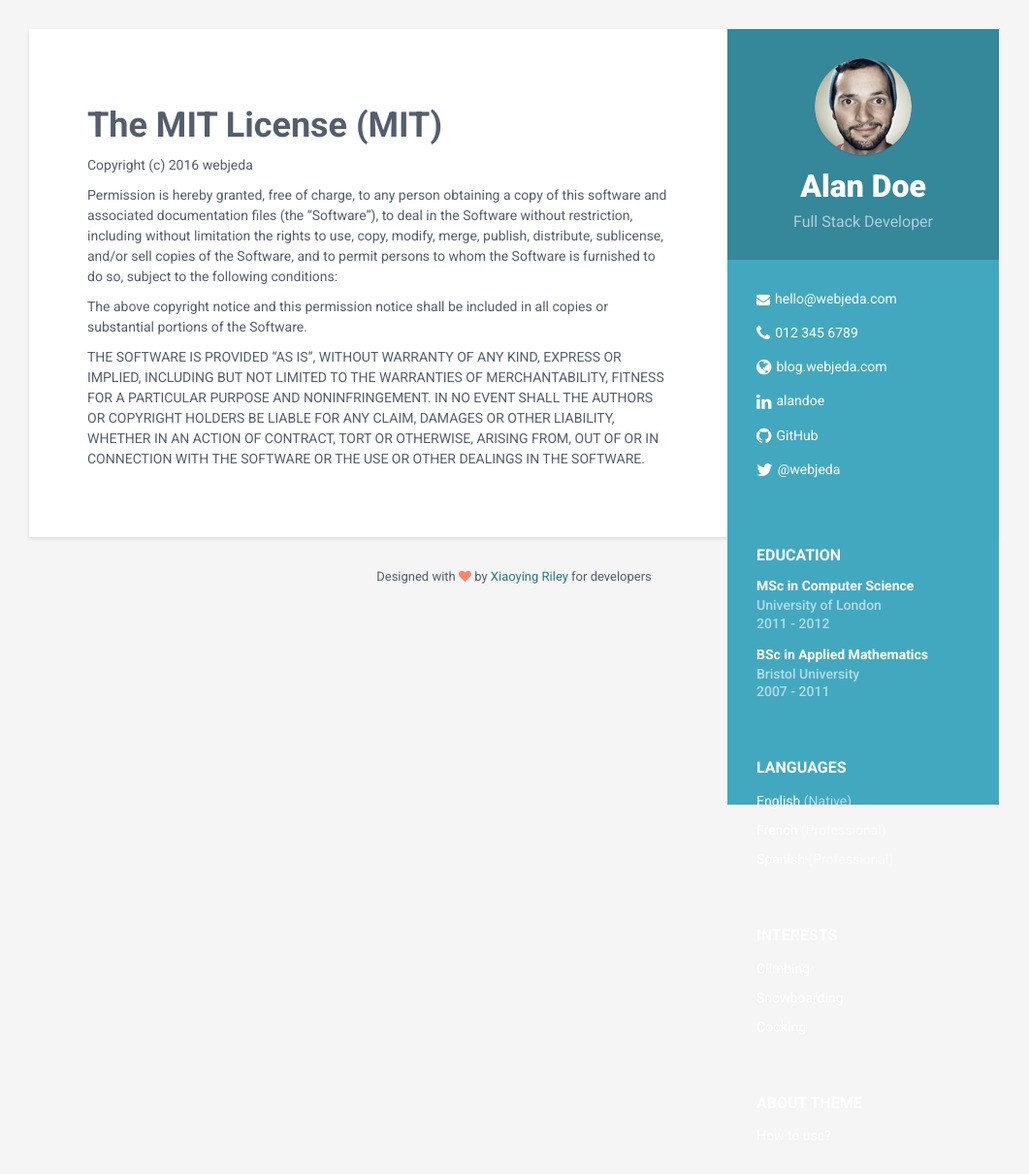
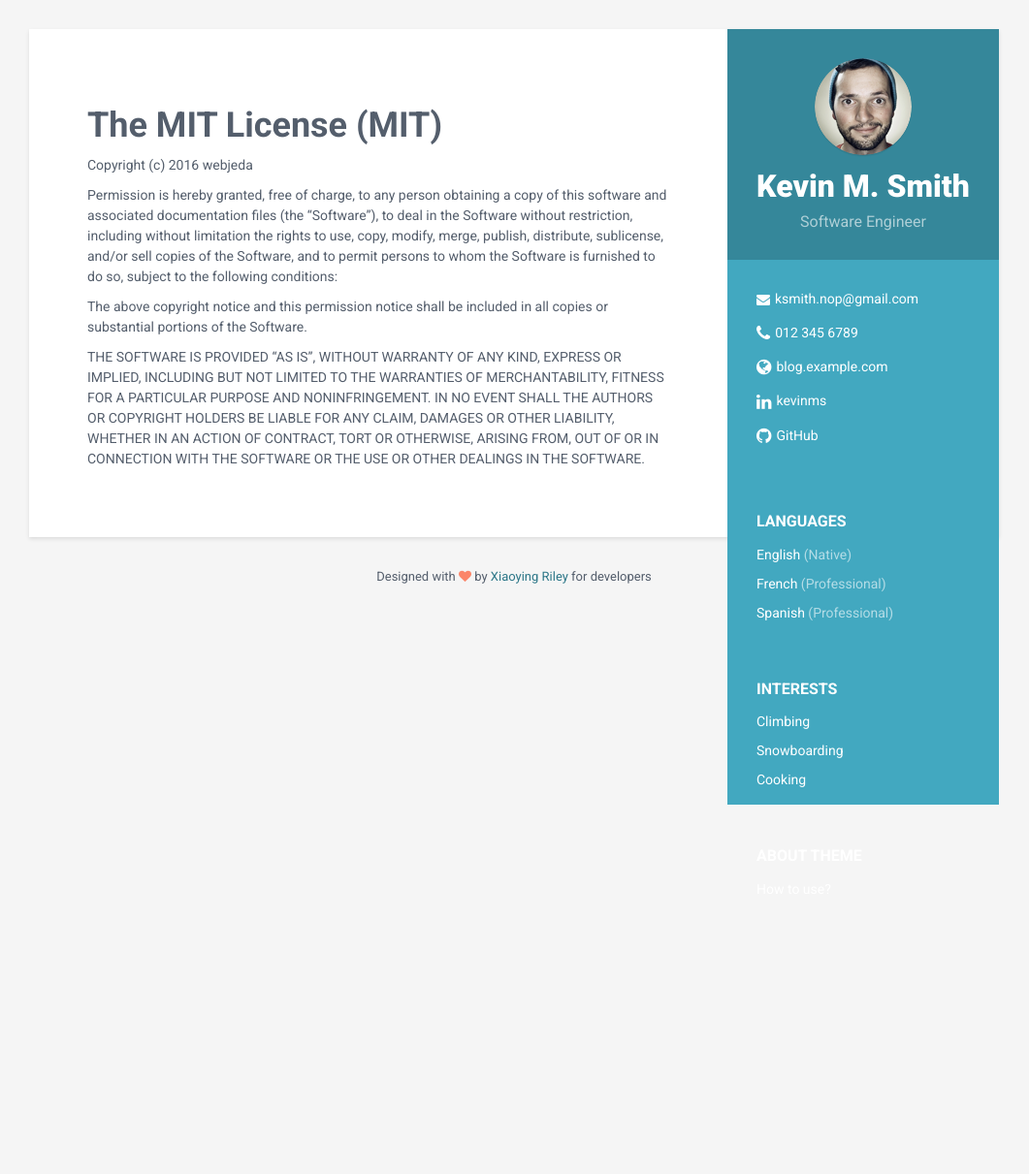
Before and after one commit to kevinms/kevinms.github.io, a Jekyll site: the page built from attribution/online-cv/LICENCE.md, in a window 1280 px wide. Shown: the whole page at 97% size, without its empty margins (110-1171 px from the left). Built offline with Jekyll 4.4.1, drawn with Linux system fonts in a browser that asks for light colours; our own code applies the rules of GitHub Pages for plain Markdown files; after the commit the page ends 957 px from its top, so only the background shows below that.

Commit message:
Updated yaml config.

```diff
--- a/_config.yml
+++ b/_config.yml
@@ -1,7 +1,7 @@
 # Site Settings
 title: My Resume
-url: 'http://webjeda.com'
-baseurl: '/online-cv' #change it according to your repository name
+url: 'https://kevinms.github.io'
+baseurl: '/' #change it according to your repository name
 about: True # set to False or comment line if you want to remove the "How to use?" in the sidebar
 
 
@@ -14,8 +14,8 @@ about: True # set to False or comment line if you want to remove the "How to use
 
 
 #Profile information
-name: Alan Doe
-tagline: Full Stack Developer
+name: Kevin M. Smith
+tagline: Software Engineer
 pic: profile.png  #place a 100x100 picture inside /assets/images/ folder and provide the name of the file below
 summary: 'Summarise your career here lorem ipsum dolor sit amet, consectetuer adipiscing elit.
 You can <a href="#" target="_blank">download this free resume/CV template here</a>. Aenean
@@ -23,19 +23,19 @@ commodo ligula eget dolor aenean massa. Cum sociis natoque penatibus et magnis d
 montes, nascetur ridiculus mus. Donec quam felis, ultricies nec, pellentesque eu.'
 
 #sidebar links
-email: hello@webjeda.com
+email: ksmith.nop@gmail.com
 phone: 012 345 6789
-website: blog.webjeda.com #do not add http://
-linkedin: alandoe
-github: sharu725
-twitter: '@webjeda'
+website: blog.example.com #do not add http://
+linkedin: kevinms
+github: kevinms
+#twitter: '@kevinms'
 #Update all the sections by editing the files inside _data folder.
 
 # uncomment the next line, if you want the education section displayed in main instead of the sidebar
-#education_in_main: True
+education_in_main: True
 
 # Tracker
-analytics: UA-83979019-1
+#analytics: UA-83979019-1
 
 # Build settings
 encoding: "utf-8"
```
